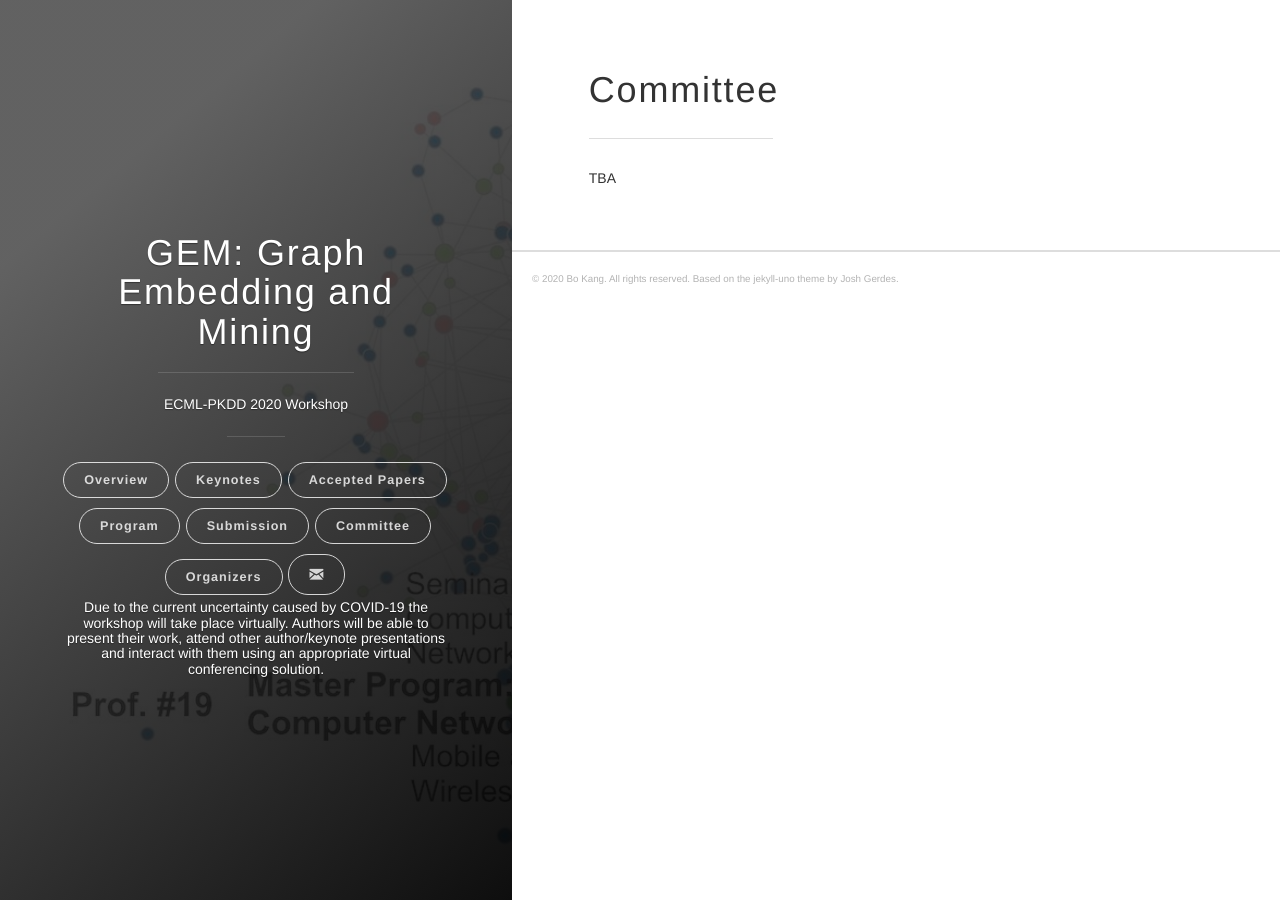
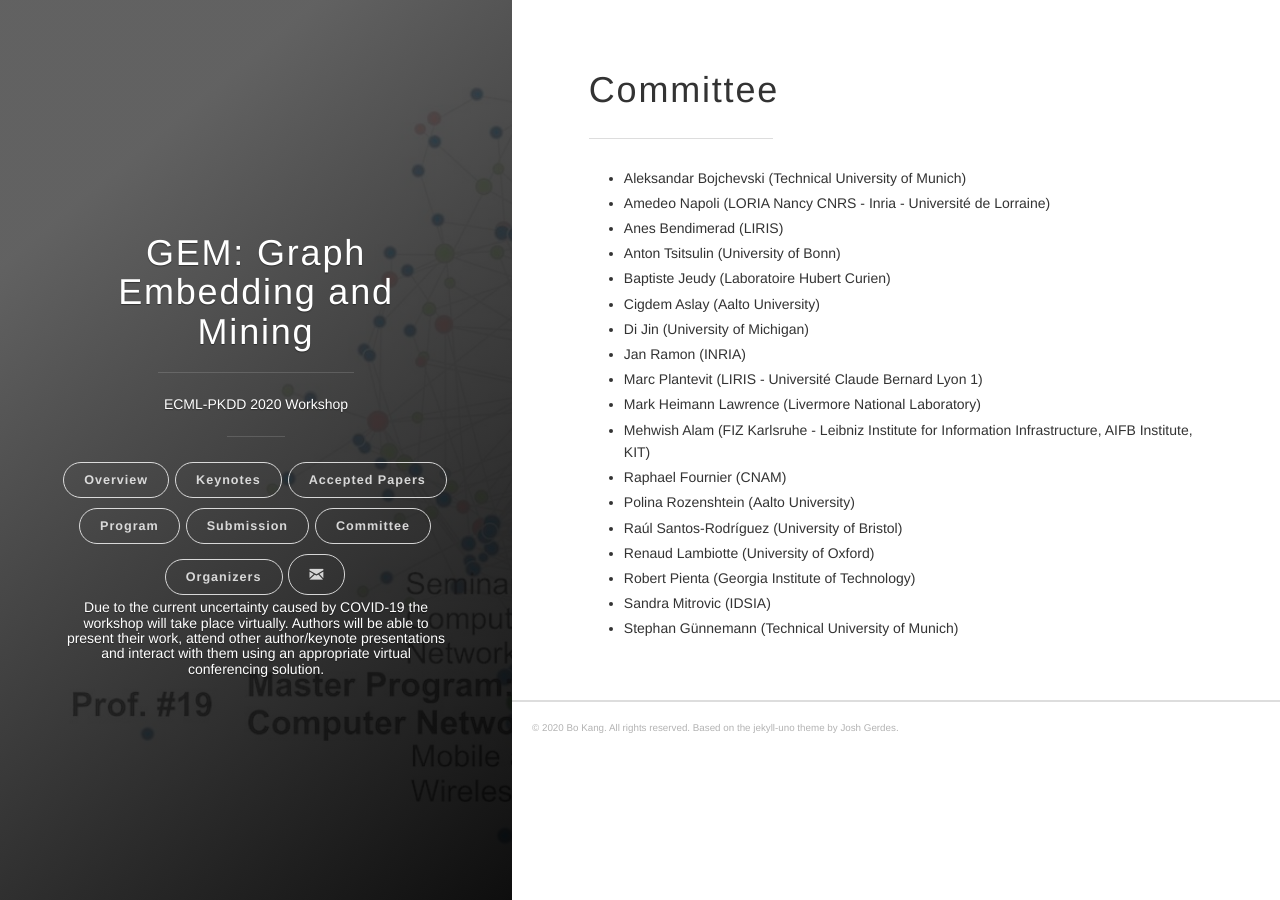
Before and after one commit to gem-ecmlpkdd/gem-ecmlpkdd.github.io, a Jekyll site: the page built from pages/committee.md, in a window 1280 px wide. Built offline with Jekyll 4.4.1, drawn with Linux system fonts in a browser that asks for light colours.

Commit message:
update agenda and committee.

```diff
--- a/pages/committee.md
+++ b/pages/committee.md
@@ -4,4 +4,21 @@
 permalink: /committee/
 ---
 ---
-TBA
+* Aleksandar Bojchevski (Technical University of Munich)
+* Amedeo Napoli (LORIA Nancy CNRS - Inria - Université de Lorraine)
+* Anes Bendimerad (LIRIS)
+* Anton Tsitsulin (University of Bonn)
+* Baptiste Jeudy (Laboratoire Hubert Curien)
+* Cigdem Aslay (Aalto University)
+* Di Jin (University of Michigan)
+* Jan Ramon (INRIA)
+* Marc Plantevit (LIRIS - Université Claude Bernard Lyon 1)
+* Mark Heimann	Lawrence (Livermore National Laboratory)
+* Mehwish Alam (FIZ Karlsruhe - Leibniz Institute for Information Infrastructure, AIFB Institute, KIT)
+* Raphael Fournier (CNAM)
+* Polina Rozenshtein (Aalto University)
+* Raúl Santos-Rodríguez (University of Bristol)
+* Renaud Lambiotte (University of Oxford)
+* Robert Pienta (Georgia Institute of Technology)
+* Sandra Mitrovic (IDSIA)
+* Stephan Günnemann (Technical University of Munich)
```
Also changed, not shown: pages/program.md (+1 -1 lines).
